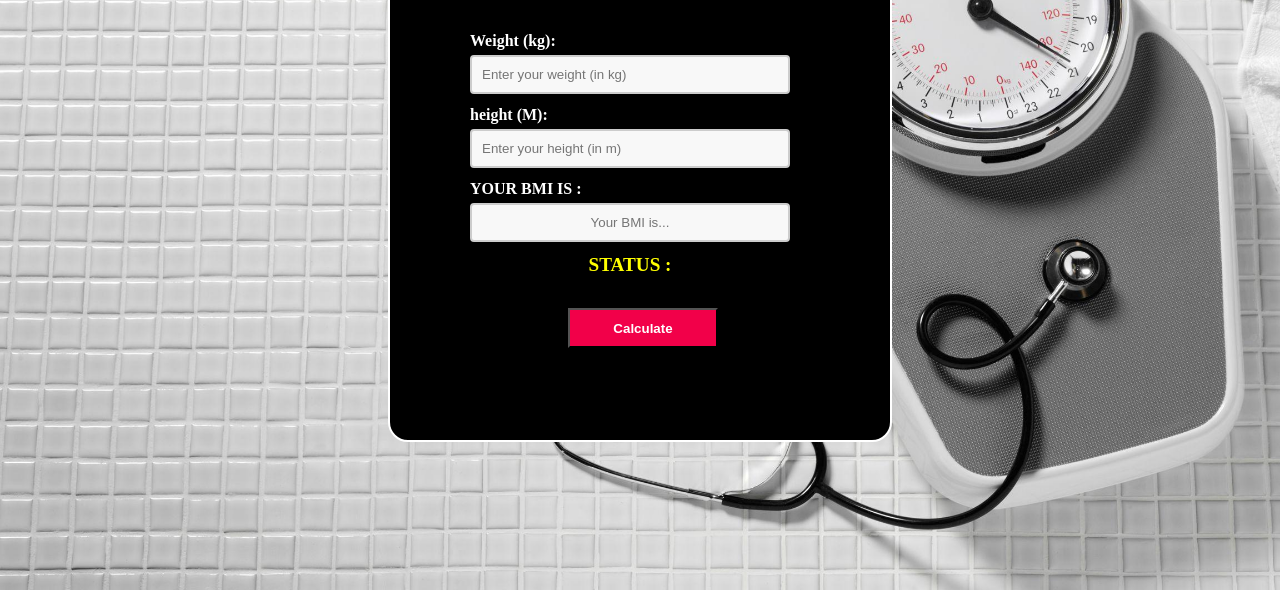
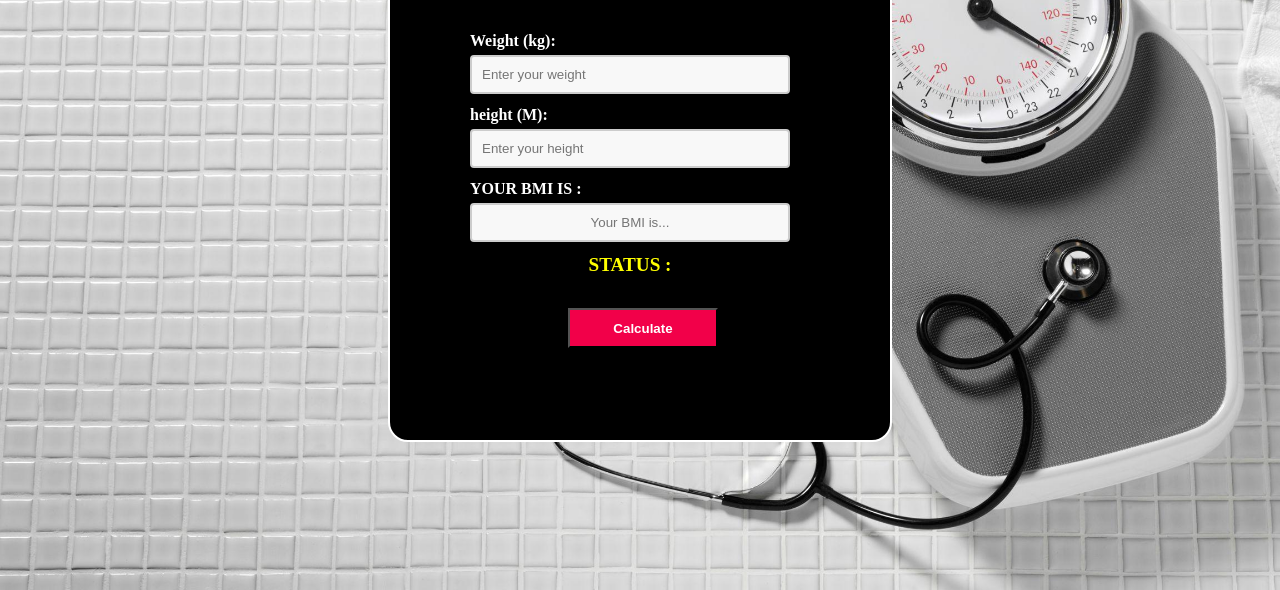
Before and after one commit to clandestine07/BMI-CALCULATOR, a plain HTML site: page index.html in a window 1280 px wide. Shown: the part 210-800 px from the top of the page. Drawn offline with Linux system fonts and the light colour scheme.

Commit message:
updated html file

```diff
--- a/index.html
+++ b/index.html
@@ -16,13 +16,13 @@
             <!-- enter weight -->
             <div class="weight">
                 <label for="weight">Weight (kg):</label>
-                <input type="number" placeholder="Enter your weight (in kg)" class="weight-input">
+                <input type="number" placeholder="Enter your weight" class="weight-input">
             </div>
 
             <!-- enter height -->
             <div class="height">
                 <label for="height">height (M):</label>
-                <input type="number" placeholder="Enter your height (in m)" class="height-input">
+                <input type="number" placeholder="Enter your height" class="height-input">
             </div>
 
             <!-- display bmi -->
```
